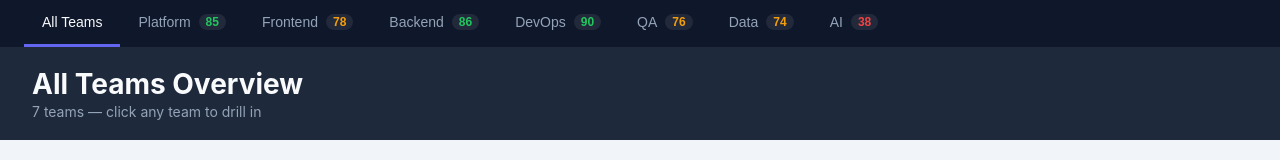
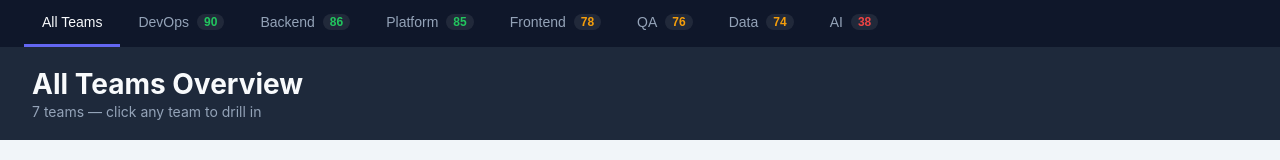
Before and after one commit to yanivpaz/teams-dashboard, a React (Vite) app: page / in a window 1280 px wide. Shown: the top 160 px of the page. Built offline with nearby package versions, Linux system fonts and the light colour scheme.

Commit message:
Sort team tabs by overall score descending
Co-Authored-By: Claude Sonnet 4.6 <noreply@anthropic.com>

```diff
--- a/src/components/TeamSelector.jsx
+++ b/src/components/TeamSelector.jsx
@@ -9,7 +9,7 @@ export default function TeamSelector({ teams, selected, onSelect }) {
       >
         All Teams
       </button>
-      {teams.map((t) => (
+      {[...teams].sort((a, b) => b.overall_score - a.overall_score).map((t) => (
         <button
           key={t.team}
           className={`team-tab ${selected === t.team ? 'active' : ''}`}
```
